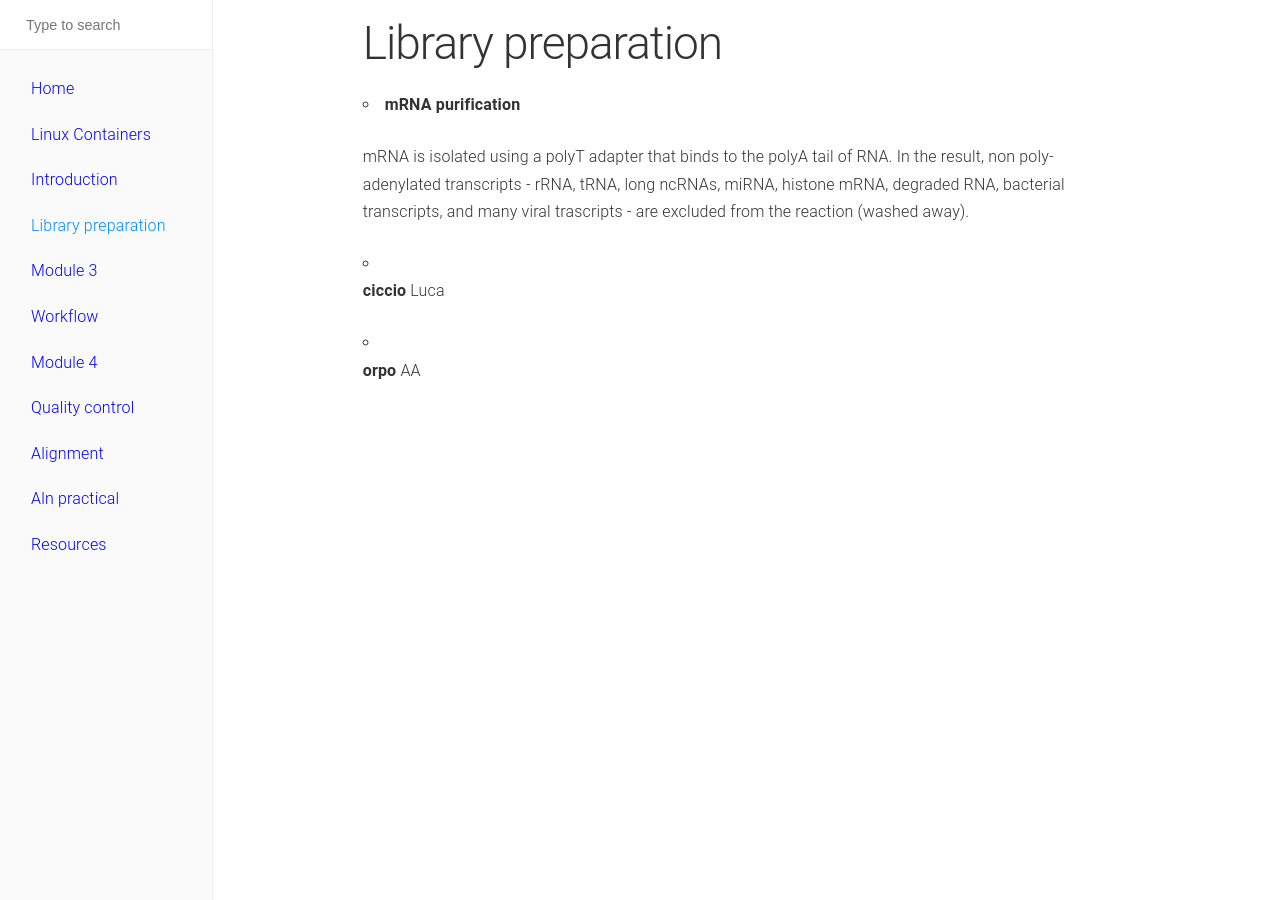
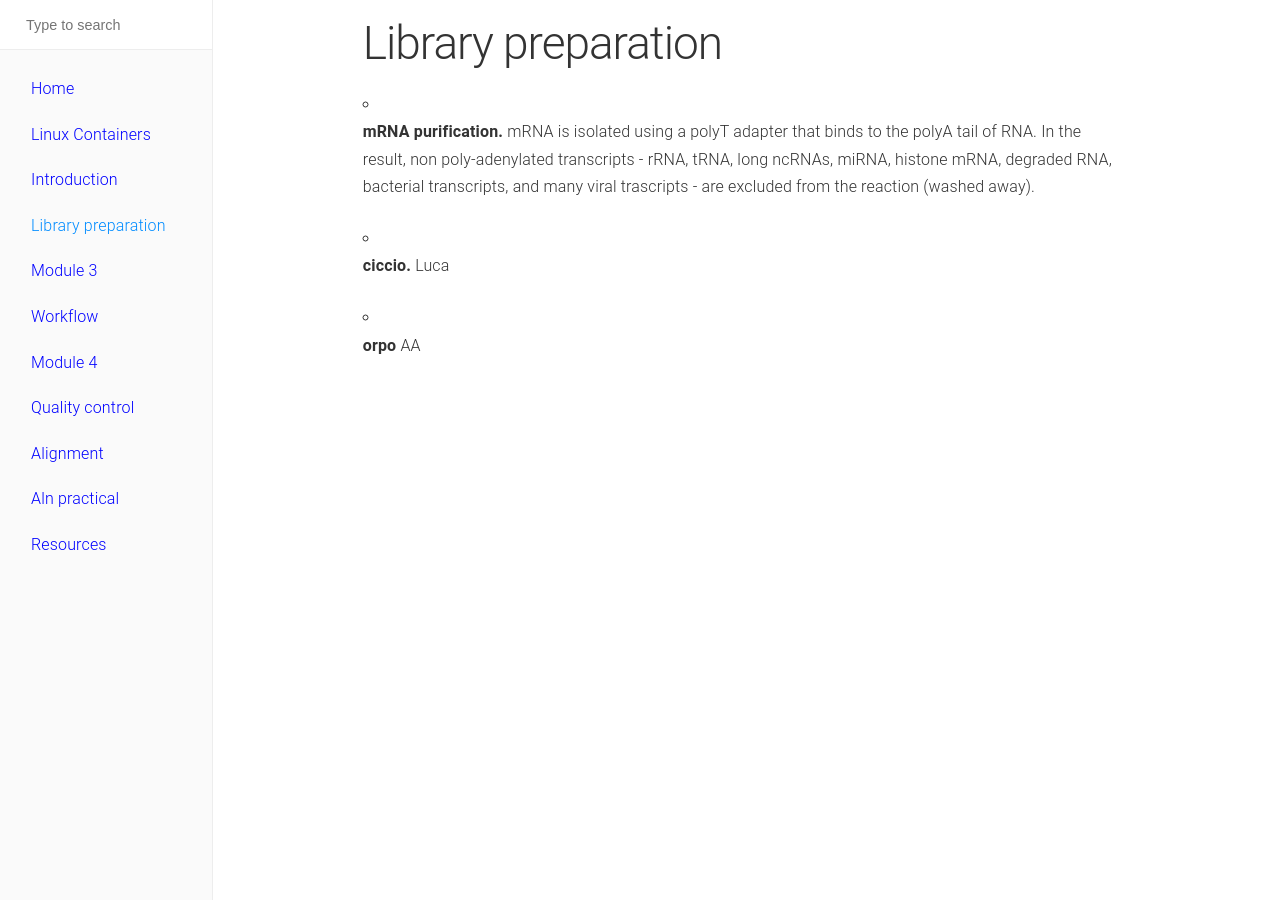
Before and after one commit to biocorecrg/RNAseq_course_2019, a Jekyll site: the page built from docs/library.md, in a window 1280 px wide. Built offline with Jekyll 4.4.1, drawn with Linux system fonts in a browser that asks for light colours.

```diff
--- a/docs/library.md
+++ b/docs/library.md
@@ -6,12 +6,9 @@ navigation: 4
 
 # Library preparation
 
-* **mRNA purification**
+* **mRNA purification.** mRNA is isolated using a polyT adapter that binds to the polyA tail of RNA. In the result, non poly-adenylated transcripts - rRNA, tRNA, long ncRNAs, miRNA, histone mRNA, degraded RNA, bacterial transcripts, and many viral trascripts - are excluded from the reaction (washed away).
 
-mRNA is isolated using a polyT adapter that binds to the polyA tail of RNA. In the result, non poly-adenylated transcripts - rRNA, tRNA, long ncRNAs, miRNA, histone mRNA, degraded RNA, bacterial transcripts, and many viral trascripts - are excluded from the reaction (washed away).
-
-* **ciccio**
-Luca
+* **ciccio.** Luca
 
 * **orpo**
 AA
```
